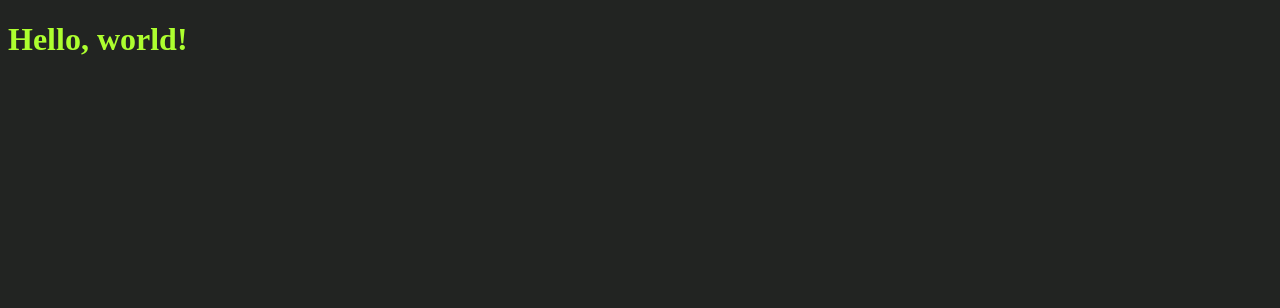
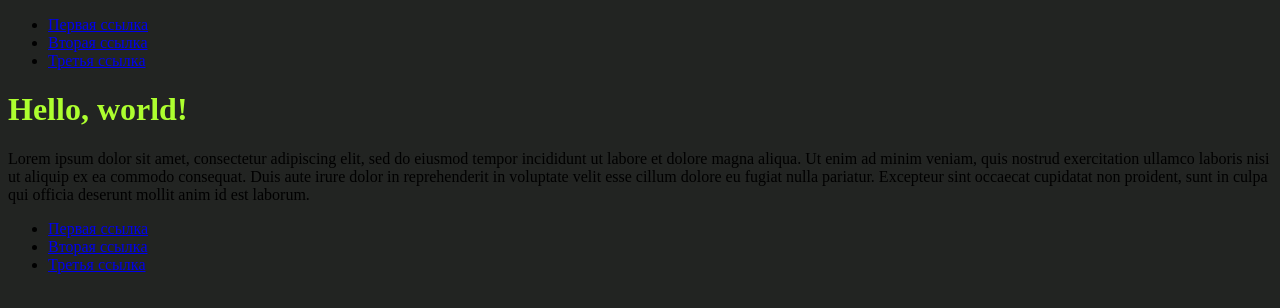
Before and after one commit to katieperca/first-project, a plain HTML site: page index.html in a window 1280 px wide. Drawn offline with Linux system fonts and the light colour scheme.

Commit message:
добавлена простая разметка

```diff
--- a/index.html
+++ b/index.html
@@ -7,7 +7,40 @@
   <meta name="viewport" content="width=device-width, initial-scale=1">
 </head>
 <body class="page">
+  <header class="header">
+    <nav class="nav header__nav">
+      <ul class="nav__list">
+        <li class="nav__item">
+          <a class="nav__link" href="#">Первая ссылка</a>
+        </li>
+        <li class="nav__item">
+          <a class="nav__link" href="#">Вторая ссылка</a>
+        </li>
+        <li class="nav__item">
+          <a class="nav__link" href="#">Третья ссылка</a>
+        </li>
+      </ul>
+    </nav>
+  </header>
   <main class="content">
     <h1 class="title">Hello, world!</h1>
+    <section class="about">
+      <p class="about__description">Lorem ipsum dolor sit amet, consectetur adipiscing elit, sed do eiusmod tempor incididunt ut labore et dolore magna aliqua. Ut enim ad minim veniam, quis nostrud exercitation ullamco laboris nisi ut aliquip ex ea commodo consequat. Duis aute irure dolor in reprehenderit in voluptate velit esse cillum dolore eu fugiat nulla pariatur. Excepteur sint occaecat cupidatat non proident, sunt in culpa qui officia deserunt mollit anim id est laborum.</p>
+    </section>
   </main>
+  <footer class="footer">
+    <nav class="nav footer__nav">
+      <ul class="nav__list nav__list_footer">
+        <li class="nav__item nav__item_footer">
+          <a class="nav__link nav__link_footer" href="#">Первая ссылка</a>
+        </li>
+        <li class="nav__item nav__item_footer">
+          <a class="nav__link nav__link_footer" href="#">Вторая ссылка</a>
+        </li>
+        <li class="nav__item nav__item_footer">
+          <a class="nav__link nav__link_footer" href="#">Третья ссылка</a>
+        </li>
+      </ul>
+    </nav>
+  </footer>
 </body>
```
